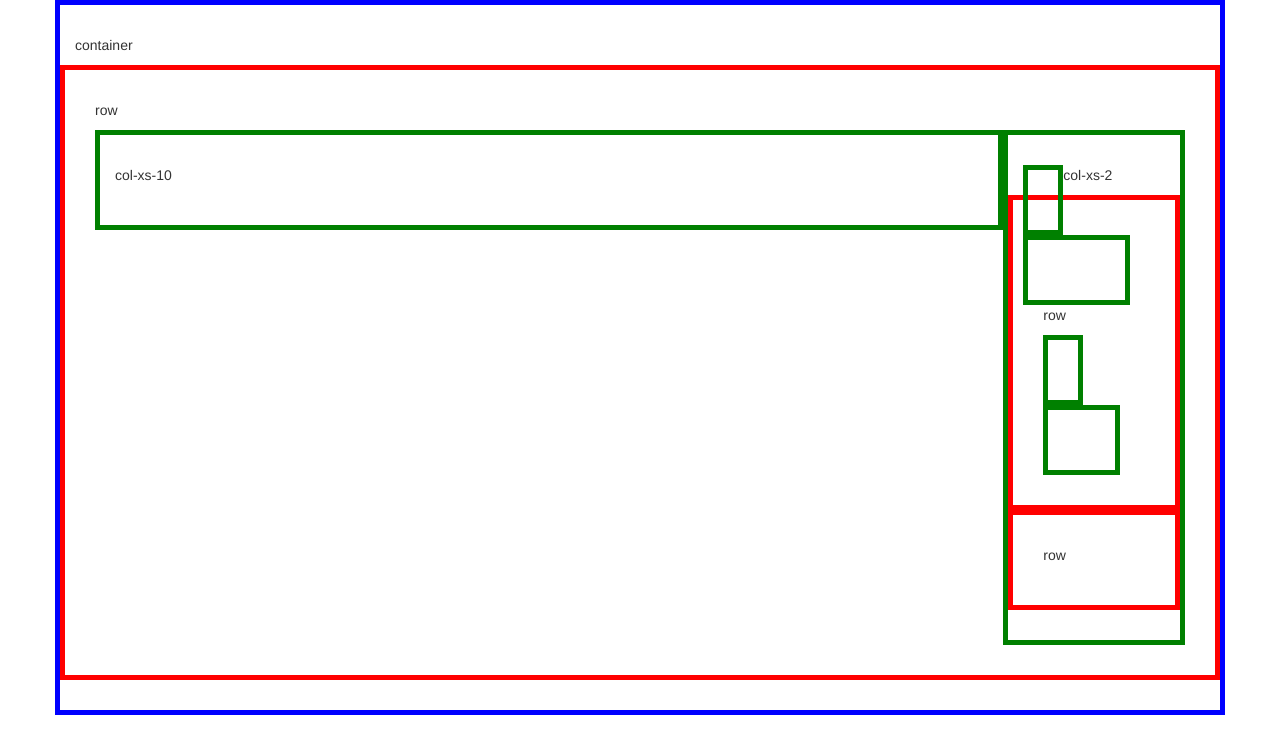
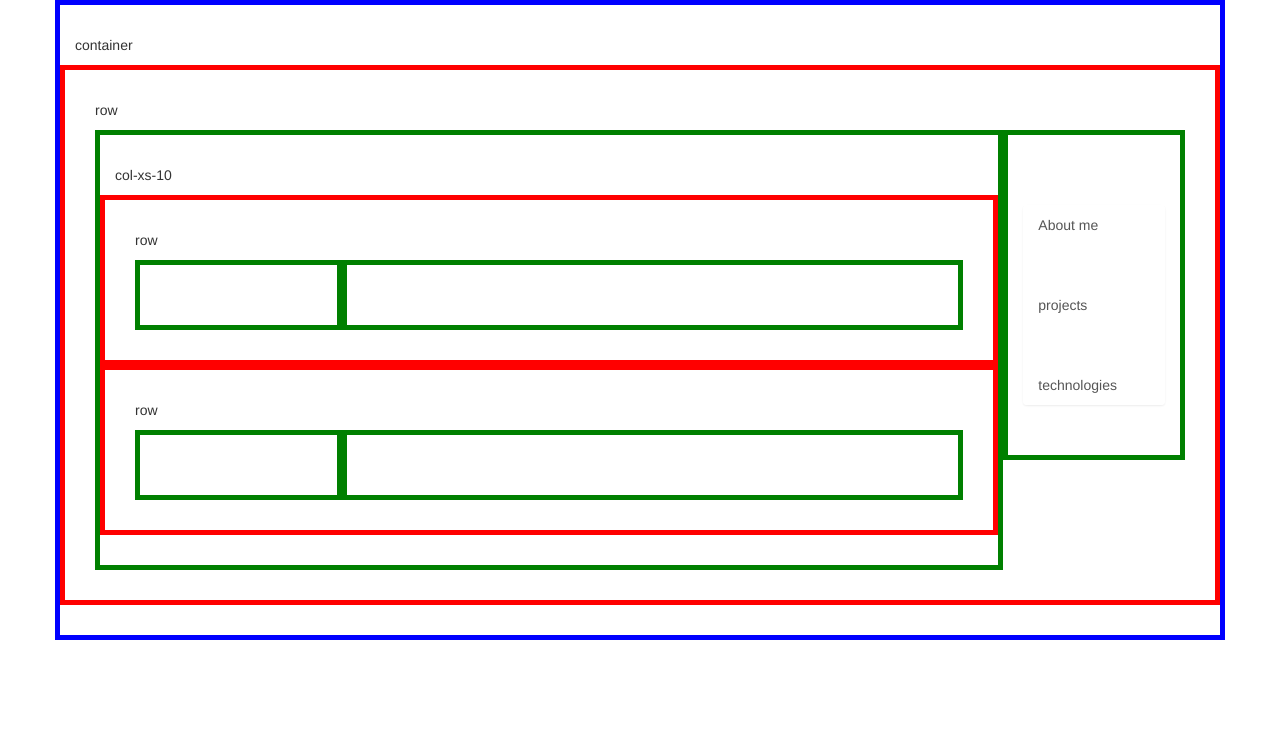
Before and after one commit to nareg-agopian/NAREGA-PORFOLIO2, a plain HTML site: page public_html/index.html in a window 1280 px wide. Drawn offline with Linux system fonts and the light colour scheme.

Commit message:
no message

```diff
--- a/public_html/css/custom-style.css
+++ b/public_html/css/custom-style.css
@@ -12,3 +12,9 @@ div {
 .row {
     border-color: red;
 }
+
+.list-group-item {
+    border: 0;
+    margin-top: 40px;
+    margin-bottom: 40px;
+}
--- a/public_html/index.html
+++ b/public_html/index.html
@@ -11,8 +11,7 @@ and open the template in the editor.
         <meta name="viewport" content="width=device-width, initial-scale=1.0">
         <link type="text/css" rel="stylesheet" href="css/bootstrap-theme.css">
         <link type="text/css" rel="stylesheet" href="css/bootstrap.css">
-        <link type="text/css" rel="stylesheet" href="css/custom-style.css">
-    </head>
+        <link type="text/css" rel="stylesheet" href="css/custom-style.css">   </head>
     <body>
         <div class="container">
             <p>container</p>
@@ -20,19 +19,29 @@ and open the template in the editor.
                 <p>row</p>
                 <div class="col-xs-10">
                     <p>col-xs-10</p>
+                    <div class="row">
+                        <p>row</p>
+
+                        <div class="col-xs-3">
+
                         </div>
-            <div class="col-xs-2">
-                <div class="col-xs-3"></div>
-                <div class="col-xs-9"></div>
-                <p>col-xs-2</p>
+                        <div class="col-xs-9">
+
+                        </div>
+                    </div>
                     <div class="row">
                         <p>row</p>
                     <div class="col-xs-3"></div>
                     <div class="col-xs-9"></div>
                     </div>
-                <div class="row">
-                    <p>row</p>
+
                 </div>
+                <div class="col-xs-2">
+                    <nav class="list-group">
+                        <a class="list-group-item" href="index.html">About me</a>
+                        <a class="list-group-item" href="projects.html">projects</a>
+                        <a class="list-group-item" href="technologies.html">technologies</a>
+                    </nav>
                 </div>
             </div>
         </div>
```
Also changed, not shown: public_html/project.html (added, +16 -0 lines). Lines whose indentation alone changed are shown as unchanged.
